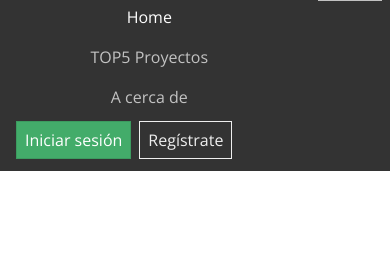
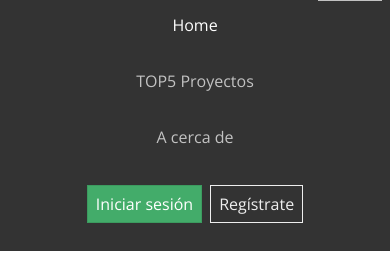
Before and after one commit to VelezBeatriz/M9_PR2-Maquetaci-Bootstrap, a plain HTML site: page index.html in a window 390 px wide. Both pictures are taken after a click on the button "Toggle navigation". Shown: the part 51-315 px from the top of the page. Drawn offline with nearby package versions, Linux system fonts and the light colour scheme.

Commit message:
header and footer total responsive

```diff
--- a/index.html
+++ b/index.html
@@ -13,7 +13,7 @@
 </head>
 <body>
     <div class="container-fluid">
-        <header class="sticky-top">
+        <header class="ticky-top">
                 <div class="row">
                     <div class="partials" include-html="./partials/header.html"></div>
                 </div>
--- a/partials/header.html
+++ b/partials/header.html
@@ -4,24 +4,23 @@
             <img class="me-1 my-0" src="../assets/media/logo.svg" width=20 alt="Logo Vanilla Games" title="Logo Vanilla Games">
             Vanilla Games
         </a>
-            <button class="navbar-toggler" type="button" data-bs-toggle="collapse" data-bs-target="#navbarColor02" aria-controls="navbarColor02" aria-expanded="false" aria-label="Toggle navigation">
+        <button class="navbar-toggler" type="button" data-bs-toggle="collapse" data-bs-target="#principalnav" aria-controls="principalnav" aria-expanded="false" aria-label="Toggle navigation">
             <span class="navbar-toggler-icon"></span>
         </button>
-            <div class="collapse navbar-collapse" id="navbarColor02">
-                    <ul class="navbar-nav me-auto w-75 d-flex align-items-center justify-content-center">
-                        <li class="nav-item">
-                            <a class="nav-link active" href="index.html">Home
-                                <span class="visually-hidden">(current)</span>
-                            </a>
+        <div class="collapse navbar-collapse" id="principalnav">
+            <ul class="navbar-nav me-auto d-flex flex-grow-1  align-items-center justify-content-center">
+                <li class="nav-item py-2 py-md-0">
+                        <a class="nav-link active" href="index.html">Home</a>
                     </li>
-                        <li class="nav-item">
+                    <li class="nav-item py-2 py-md-0">
                         <a class="nav-link" href="projects.html">TOP5 Proyectos</a>
                     </li>
-                        <li class="nav-item">
+                    <li class="nav-item py-2 py-md-0">
                         <a class="nav-link" href="about.html">A cerca de </a>
                     </li>
                 </ul>
-                <form class="d-flex">
+
+            <form class="p-3 p-md-0 d-flex align-items-center justify-content-center">
                 <button class="btn btn-success my-1 mx-1 " type="submit">Iniciar sesión</button>
                 <button class="btn btn-outline-secondary text-light my-1 mx-1" type="submit">Regístrate</button>
             </form>
```
Lines whose indentation alone changed are shown as unchanged.
